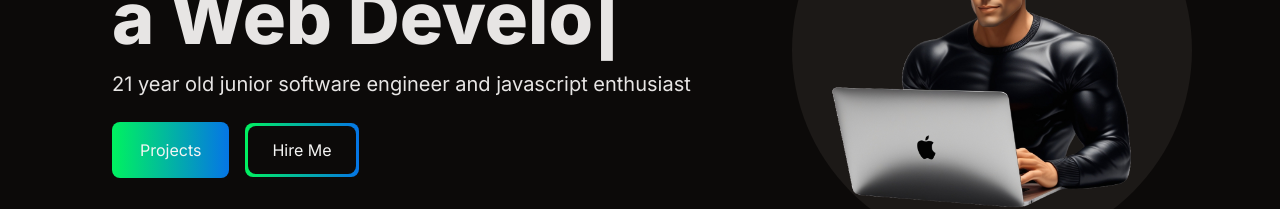
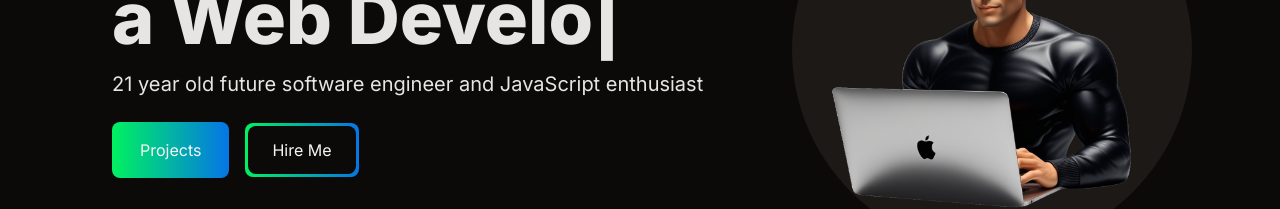
Before and after one commit to adr577/Nextjs-Portfolio, a Next.js app: page / in a window 1280 px wide. Shown: the part 366-575 px from the top of the page. Built offline with nearby package versions, Linux system fonts and the light colour scheme.

Commit message:
Update Hero.tsx

```diff
--- a/app/components/Hero.tsx
+++ b/app/components/Hero.tsx
@@ -41,7 +41,7 @@ export const Hero = () => {
                         />
 
                     </h1>
-                    <p className='text-lg lg:text-xl mb-6 text-wrap'>21 year old junior software engineer {" "} and javascript enthusiast</p>
+                    <p className='text-lg lg:text-xl mb-6 text-wrap'>21 year old future software engineer {" "} and JavaScript enthusiast</p>
 
                   <div className='text-stone-100'>
                       <Link
```
